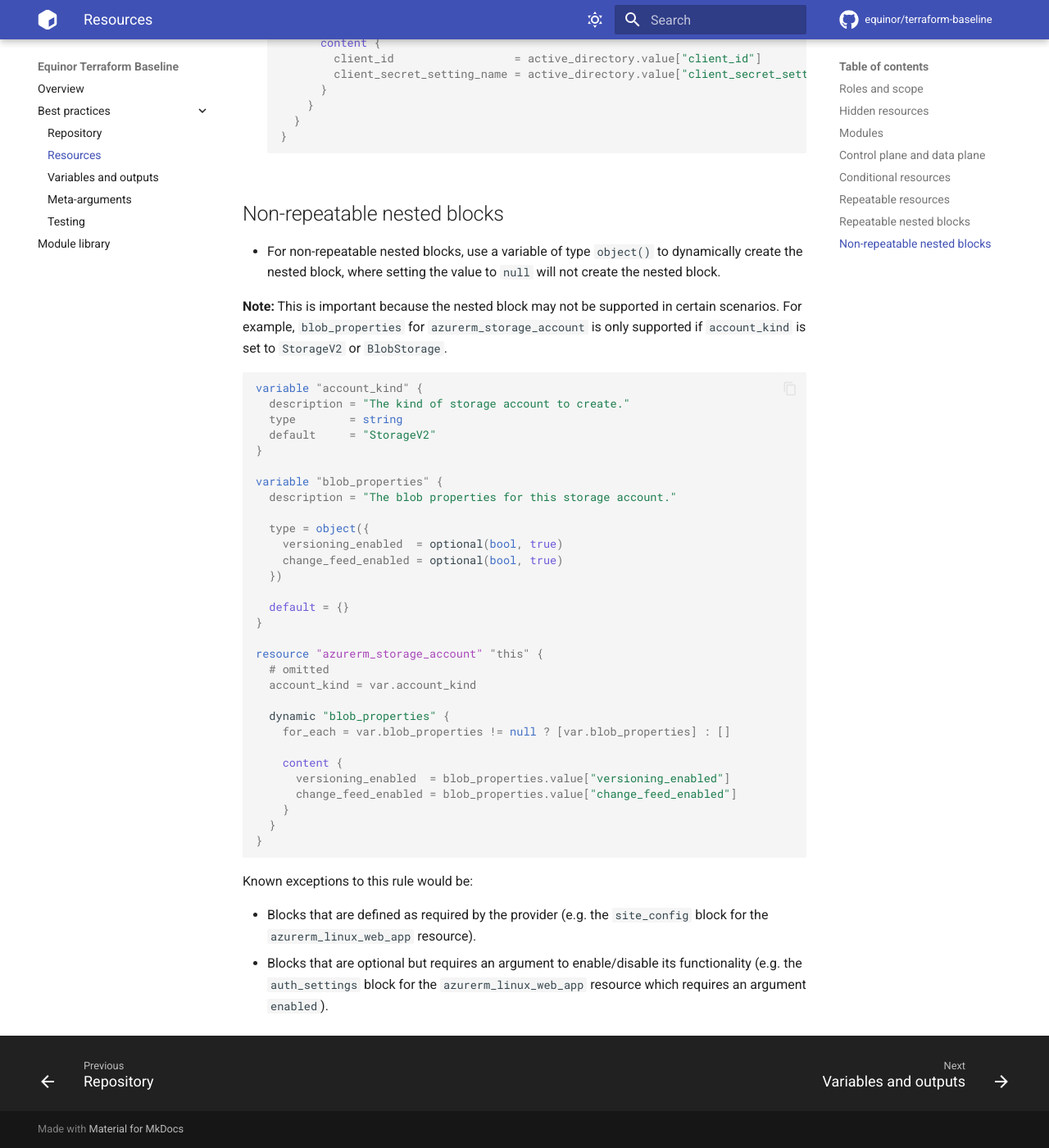
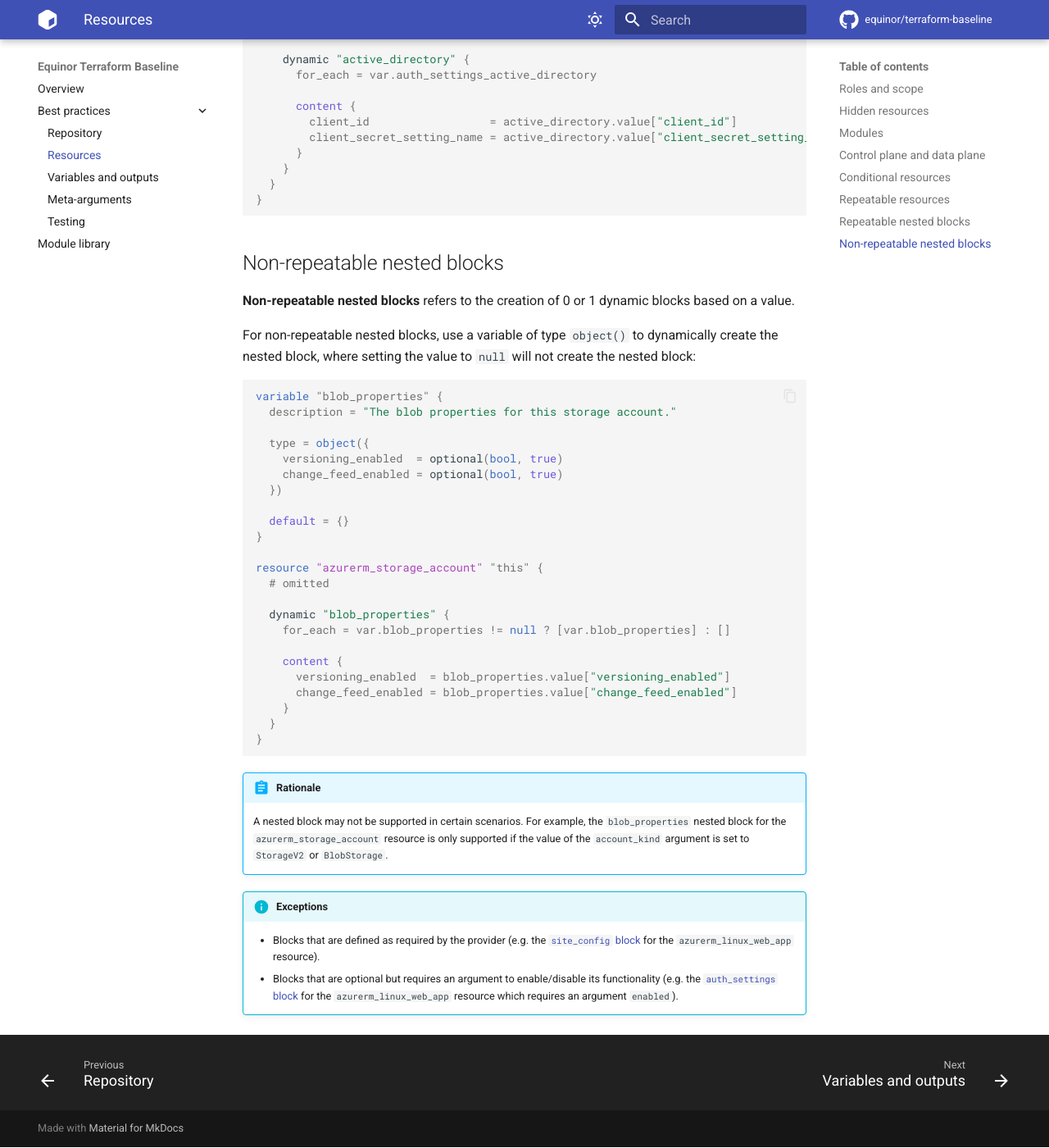
Before and after one commit to equinor/terraform-baseline, an MkDocs documentation site: the page built from docs/best-practices/resources.md, in a window 1280 px wide and 1400 px high, scrolled down 3078 px. Shown: the whole window at 82% size. Built offline with MkDocs 1.6.1 and Material for MkDocs 9.7.7, drawn with Linux system fonts in a browser that asks for light colours; comment, search, counter and statistics services are not loaded; some of the changed text lies outside the part shown.

Commit message:
docs: clarify resource and block types (#174)

````diff
--- a/docs/best-practices/resources.md
+++ b/docs/best-practices/resources.md
@@ -31,131 +31,132 @@
 
 ## Conditional resources
 
-- Use the `count` meta-argument to conditionally create resources based on a static value, for example a local or variable of type `string` or `bool`.
+**Conditional resources** refers to the creation of 0 or 1 resources based on a condition.
 
-    Using a variable of type `string` string is the more extensible approach, as you can add more allowed values down the road:
+Use the `count` meta-argument to conditionally create resources based on a static value, for example a local or variable of type `string` or `bool`.
 
-    ```terraform
-    variable "kind" {
-      description = "The kind of Web App to create. Allowed values are \"Linux\" and \"Windows\"."
-      type        = string
-      default     = "Linux"
+Using a variable of type `string` string is the more extensible approach, as you can add more allowed values down the road:
 
-      validation {
-        condition     = contains(["Linux", "Windows"], var.kind)
-        error_message = "Kind must be \"Linux\" or \"Windows\"."
-      }
-    }
+```terraform
+variable "kind" {
+  description = "The kind of Web App to create. Allowed values are \"Linux\" and \"Windows\"."
+  type        = string
+  default     = "Linux"
 
-    resource "azurerm_linux_web_app" "this" {
-      count = var.kind == "Linux" ? 1 : 0
-    }
+  validation {
+    condition     = contains(["Linux", "Windows"], var.kind)
+    error_message = "Kind must be \"Linux\" or \"Windows\"."
+  }
+}
 
-    resource "azurerm_windows_web_app" "this" {
-      count = var.kind == "Windows" ? 1 : 0
-    }
-    ```
+resource "azurerm_linux_web_app" "this" {
+  count = var.kind == "Linux" ? 1 : 0
+}
+
+resource "azurerm_windows_web_app" "this" {
+  count = var.kind == "Windows" ? 1 : 0
+}
+```
 
 ## Repeatable resources
 
-- For repeatable resources, use a variable of type `map(object())` to dynamically create the resources, where setting the value to `{}` will not create any resources.
+**Repeatable resources** refers to the creation of 0 or more resources based on a value.
 
-    ```terraform
-    variable "firewall_rules" {
-      description = "A map of SQL firewall rules to create."
+For repeatable resources, use a variable of type `map(object())` to dynamically create the resources, where setting the value to `{}` will not create any resources.
 
-      type = map(object({
-        name             = string
-        start_ip_address = string
-        end_ip_address   = string
-      }))
+```terraform
+variable "firewall_rules" {
+  description = "A map of SQL firewall rules to create."
 
-      default = {}
-    }
+  type = map(object({
+    name             = string
+    start_ip_address = string
+    end_ip_address   = string
+  }))
 
-    resource "azurerm_mssql_firewall_rule" "this" {
-      for_each = var.firewall_rules
+  default = {}
+}
 
-      name             = each.value.name
-      start_ip_address = each.value.start_ip_address
-      end_ip_address   = each.value.end_ip_address
-    }
-    ```
+resource "azurerm_mssql_firewall_rule" "this" {
+  for_each = var.firewall_rules
+
+  name             = each.value.name
+  start_ip_address = each.value.start_ip_address
+  end_ip_address   = each.value.end_ip_address
+}
+```
 
 ## Repeatable nested blocks
 
-- For repeatable nested blocks, use a variable of type `list(object())` to dynamically create the nested blocks, where setting the value to `[]` will not create any nested blocks:
+**Repeatable nested blocks** refers to the creation of 0 or more [dynamic blocks](https://developer.hashicorp.com/terraform/language/expressions/dynamic-blocks) based on a value.
 
-    ```terraform
-    variable "auth_settings_active_directory" {
-      description = "A list of authentication settings using the Active Directory provider to configure for this Linux web app."
+For repeatable nested blocks, use a variable of type `list(object())` to dynamically create the nested blocks, where setting the value to `[]` will not create any nested blocks:
 
-      type = list(object({
-        client_id                  = string
-        client_secret_setting_name = string
-      }))
+```terraform
+variable "auth_settings_active_directory" {
+  description = "A list of authentication settings using the Active Directory provider to configure for this Linux web app."
 
-      default = []
-    }
+  type = list(object({
+    client_id                  = string
+    client_secret_setting_name = string
+  }))
 
-    resource "azurerm_linux_web_app" "this" {
-      # omitted
+  default = []
+}
 
-      auth_settings {
-        enabled = length(var.auth_settings_active_directory) == 0 ? false : true
+resource "azurerm_linux_web_app" "this" {
+  # omitted
 
-        dynamic "active_directory" {
-          for_each = var.auth_settings_active_directory
+  auth_settings {
+    enabled = length(var.auth_settings_active_directory) == 0 ? false : true
 
-          content {
-            client_id                  = active_directory.value["client_id"]
-            client_secret_setting_name = active_directory.value["client_secret_setting_name"]
-          }
-        }
+    dynamic "active_directory" {
+      for_each = var.auth_settings_active_directory
+
+      content {
+        client_id                  = active_directory.value["client_id"]
+        client_secret_setting_name = active_directory.value["client_secret_setting_name"]
       }
     }
-    ```
+  }
+}
+```
 
 ## Non-repeatable nested blocks
 
-- For non-repeatable nested blocks, use a variable of type `object()` to dynamically create the nested block, where setting the value to `null` will not create the nested block.
+**Non-repeatable nested blocks** refers to the creation of 0 or 1 dynamic blocks based on a value.
 
-  **Note:** This is important because the nested block may not be supported in certain scenarios. For example, `blob_properties` for `azurerm_storage_account` is only supported if `account_kind` is set to `StorageV2` or `BlobStorage`.
+For non-repeatable nested blocks, use a variable of type `object()` to dynamically create the nested block, where setting the value to `null` will not create the nested block:
 
-  ```terraform
-  variable "account_kind" {
-    description = "The kind of storage account to create."
-    type        = string
-    default     = "StorageV2"
-  }
+```terraform
+variable "blob_properties" {
+  description = "The blob properties for this storage account."
 
-  variable "blob_properties" {
-    description = "The blob properties for this storage account."
+  type = object({
+    versioning_enabled  = optional(bool, true)
+    change_feed_enabled = optional(bool, true)
+  })
 
-    type = object({
-      versioning_enabled  = optional(bool, true)
-      change_feed_enabled = optional(bool, true)
-    })
+  default = {}
+}
 
-    default = {}
-  }
+resource "azurerm_storage_account" "this" {
+  # omitted
 
-  resource "azurerm_storage_account" "this" {
-    # omitted
-    account_kind = var.account_kind
+  dynamic "blob_properties" {
+    for_each = var.blob_properties != null ? [var.blob_properties] : []
 
-    dynamic "blob_properties" {
-      for_each = var.blob_properties != null ? [var.blob_properties] : []
-
-      content {
-        versioning_enabled  = blob_properties.value["versioning_enabled"]
-        change_feed_enabled = blob_properties.value["change_feed_enabled"]
-      }
+    content {
+      versioning_enabled  = blob_properties.value["versioning_enabled"]
+      change_feed_enabled = blob_properties.value["change_feed_enabled"]
     }
   }
-  ```
+}
+```
 
-  Known exceptions to this rule would be:
+!!! abstract "Rationale"
+    A nested block may not be supported in certain scenarios. For example, the `blob_properties` nested block for the `azurerm_storage_account` resource is only supported if the value of the `account_kind` argument is set to `StorageV2` or `BlobStorage`.
 
-  - Blocks that are defined as required by the provider (e.g. the `site_config` block for the `azurerm_linux_web_app` resource).
-  - Blocks that are optional but requires an argument to enable/disable its functionality (e.g. the `auth_settings` block for the `azurerm_linux_web_app` resource which requires an argument `enabled`).
+!!! info "Exceptions"
+    - Blocks that are defined as required by the provider (e.g. the [`site_config` block](https://registry.terraform.io/providers/hashicorp/azurerm/3.0.2/docs/resources/linux_web_app#site_config) for the `azurerm_linux_web_app` resource).
+    - Blocks that are optional but requires an argument to enable/disable its functionality (e.g. the [`auth_settings` block](https://registry.terraform.io/providers/hashicorp/azurerm/3.0.2/docs/resources/linux_web_app#auth_settings) for the `azurerm_linux_web_app` resource which requires an argument `enabled`).
````
